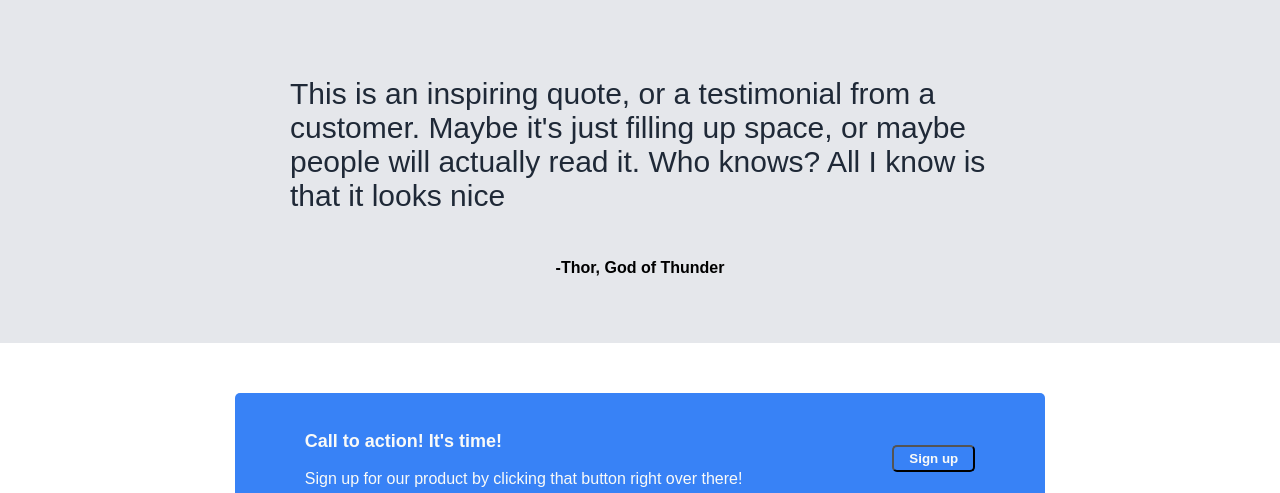
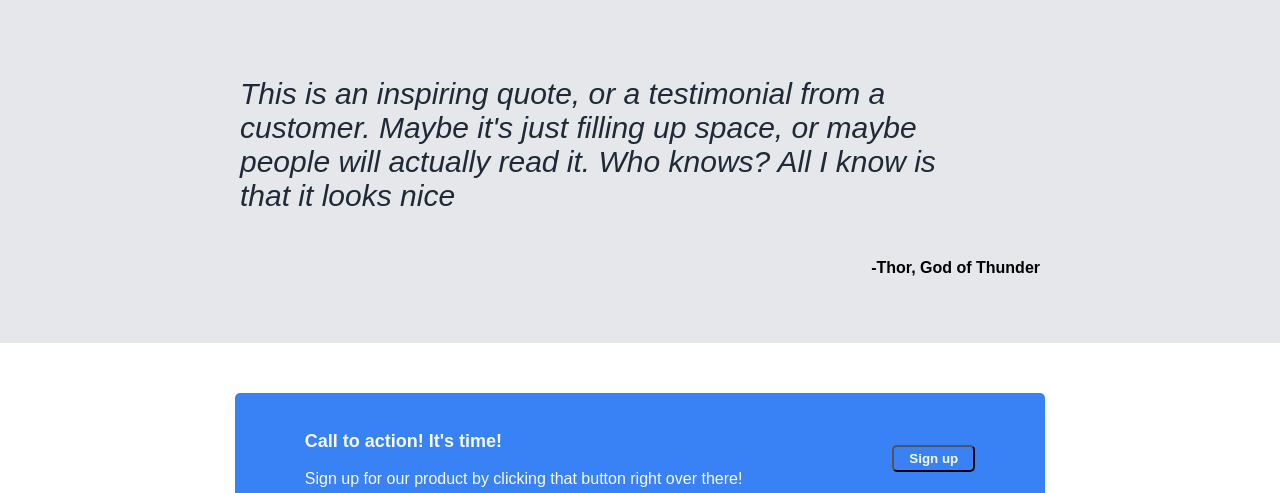
Before and after one commit to 5h1nry0/landing-page, a plain HTML site: page index.html in a window 1280 px wide. Shown: the part 743-1236 px from the top of the page. Drawn offline with Linux system fonts and the light colour scheme.

Commit message:
Align author quote

```diff
--- a/index.html
+++ b/index.html
@@ -48,8 +48,10 @@
     </div>
  </div>
  <div class="third">
-    <p class="quote">This is an inspiring quote, or a testimonial from a customer. Maybe it's just filling up space, or maybe people will actually read it. Who knows? All I know is that it looks nice</p>
-    <p class="author"> -Thor, God of Thunder</p>
+    <div class="qa">
+        <p class="quote">This is an inspiring quote, or a testimonial from a customer. Maybe it's just filling up space, or maybe people will actually read it. Who knows? All I know is that it looks nice</p>
+        <p class="author"> -Thor, God of Thunder</p>
+    </div>
  </div>
  <div class="fourth">
     <div class="banner">
--- a/style.css
+++ b/style.css
@@ -103,11 +103,16 @@ button {
     border: 1px;
 }
 
+.qa {
+    width: 800px;
+    display: flex;
+    flex-direction: column;
+}
 
 .quote {
     width: 700px;
     flex-wrap: wrap;
-    font: italic;
+    font-style: italic;
     font-weight: 100;
     font-size: 30px;
     color: #1F2937;
@@ -115,6 +120,8 @@ button {
 
 .author {
     font-weight: 700;
+    display: flex;
+    align-self: flex-end;
 }
 
 .fourth {
```
